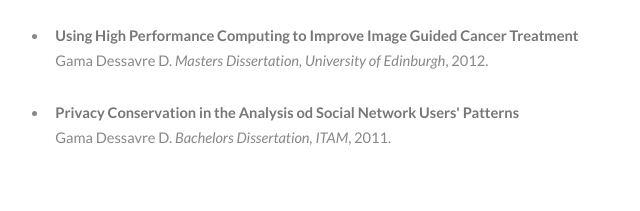
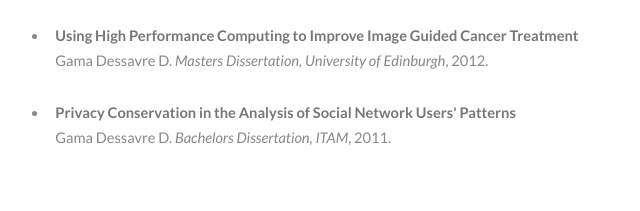
Before and after one commit to dantegd/rogerstrummer.github.io, a plain HTML site: page index.html in a window 1280 px wide. Shown: the part 2229-2440 px from the top of the page, 152-792 px from the left. Drawn offline with Linux system fonts and the light colour scheme.

Commit message:
BSc dissertaton title spelling

```diff
--- a/index.html
+++ b/index.html
@@ -157,7 +157,7 @@
                                         <li><b>Using High Performance Computing to Improve Image Guided Cancer Treatment</b><br>
                                         Gama Dessavre D. <i>Masters Dissertation, University of Edinburgh</i>, 2012.</li><br>
 
-                                        <li><b>Privacy Conservation in the Analysis od Social Network Users' Patterns</b><br>
+                                        <li><b>Privacy Conservation in the Analysis of Social Network Users' Patterns</b><br>
                                         Gama Dessavre D. <i>Bachelors Dissertation, ITAM</i>, 2011.</li><br>
                                     </ul>
 
```
